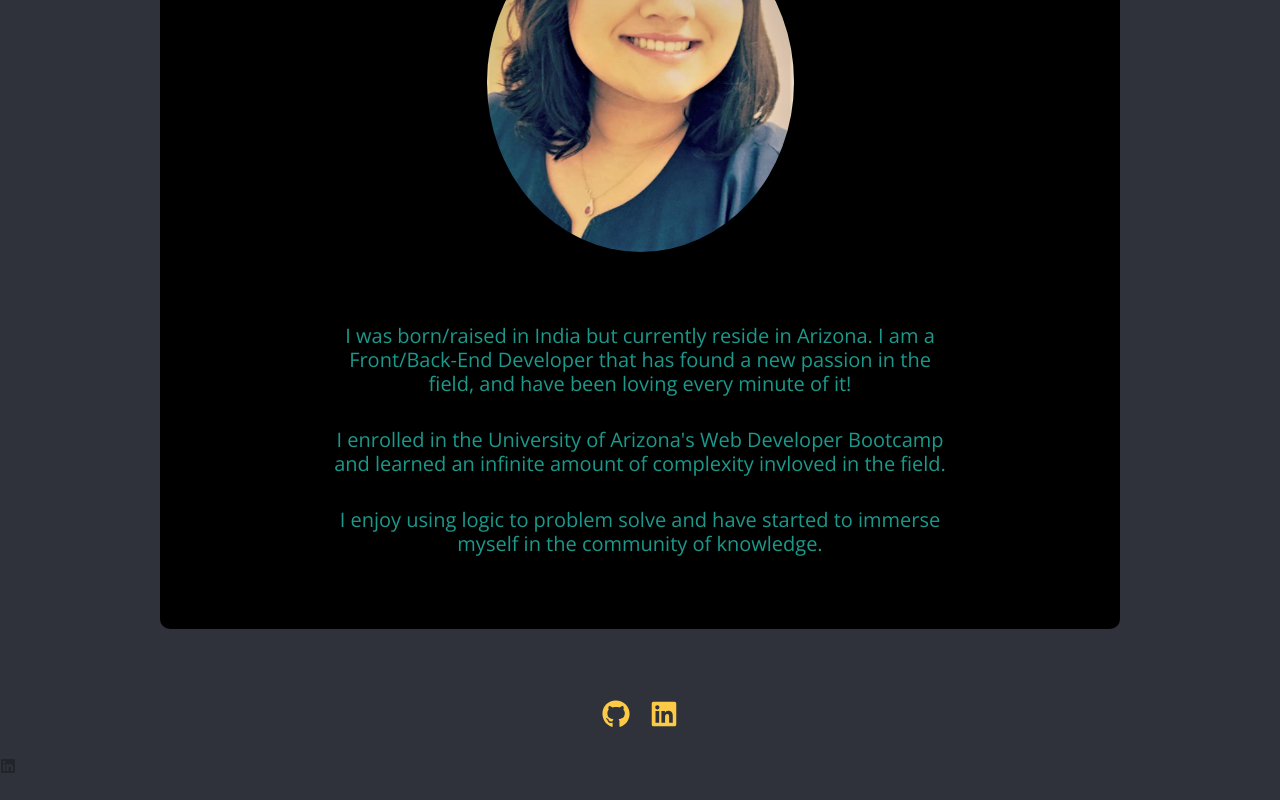
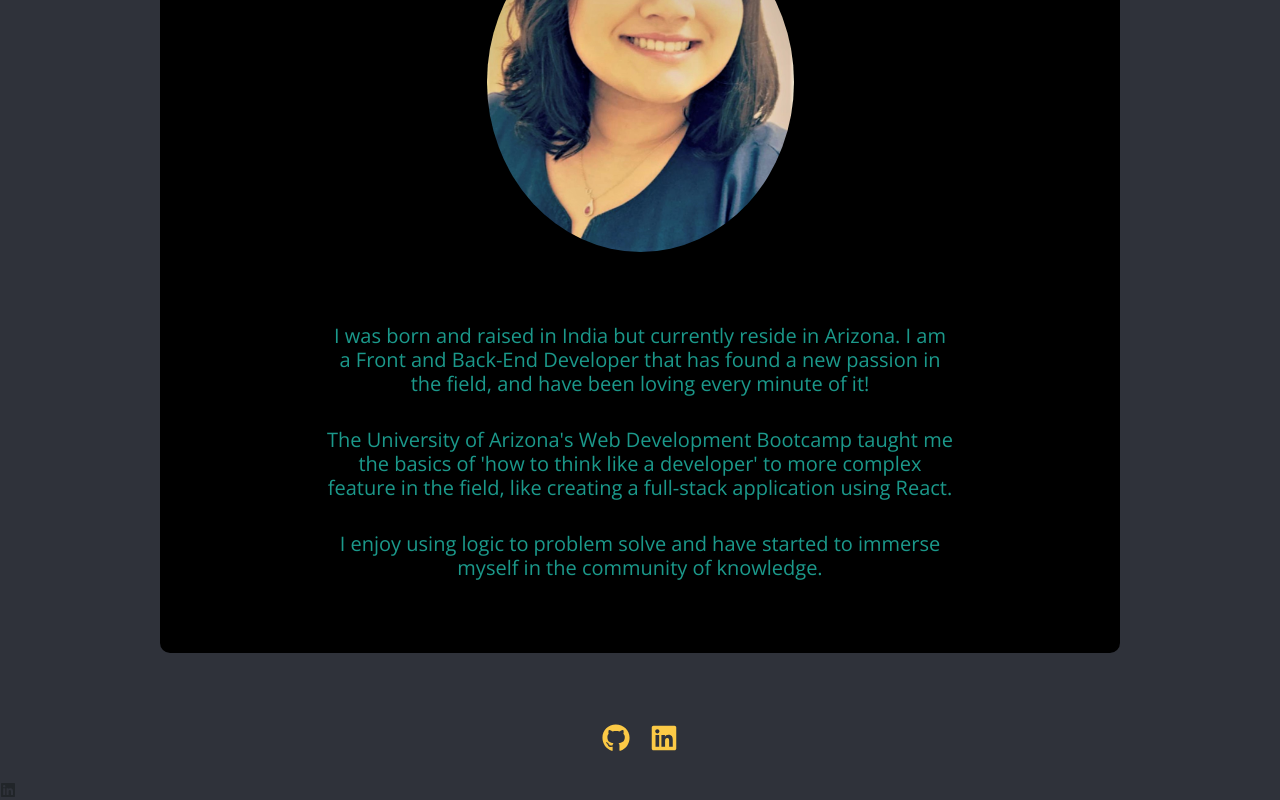
Before and after one commit to lnair1997/20-Portfolio, a React (Create React App) app in the folder tisha/: page / in a window 1280 px wide. Shown: the part 1066-1866 px from the top of the page. Before the commit the page ends 1842 px from the top, so only its background shows below. Built offline with nearby package versions, Linux system fonts and the light colour scheme.

Commit message:
correctly spelling in about me

```diff
--- a/tisha/src/App.css
+++ b/tisha/src/App.css
@@ -45,6 +45,10 @@ a.btn {
     margin: 0 20px;
 }
 
+.proj-card {
+    border: 3px solid !important;
+}
+
 .card-img-top {
     width: 100%;
     height: 250px;
@@ -76,6 +80,7 @@ a.btn {
 .page-footer {
     background-color: #2F323A;
 }
+
 .footer-link {
     color: #FCCA46 !important;
     margin: 0 10px;
--- a/tisha/src/components/AboutMe.js
+++ b/tisha/src/components/AboutMe.js
@@ -10,10 +10,11 @@ function AboutMe() {
     return (
         <Row className="justify-content-center" style={textColor}>
             <Col md={8} className="w-responsive text-center mx-auto p-3 mt-2">
-                <h5>I was born/raised in India but currently reside in Arizona. I am a Front/Back-End Developer
+                <h5>I was born and raised in India but currently reside in Arizona. I am a Front and Back-End Developer
                     that has found a new passion in the field, and have been loving every minute of it! </h5>
                 <br></br>
-                <h5>I enrolled in the University of Arizona's Web Developer Bootcamp and learned an infinite amount of complexity invloved in the field.</h5>
+                <h5>The University of Arizona's Web Development Bootcamp taught me the basics of 'how to think like a
+                    developer' to more complex feature in the field, like creating a full-stack application using React.</h5>
                 <br></br>
                 <h5>I enjoy using logic to problem solve and have started to immerse myself in the community of knowledge.</h5>
                 <hr></hr>
--- a/tisha/src/components/Navbar.js
+++ b/tisha/src/components/Navbar.js
@@ -1,6 +1,5 @@
 import React from 'react';
 import { Link } from 'react-router-dom';
-import { FaGithub, FaLinkedin } from 'react-icons/fa';
 
 import Container from 'react-bootstrap/Container';
 import Navbar from 'react-bootstrap/Navbar';
```
Also changed, not shown: tisha/src/components/MyProjectsCard.js (+2 -2 lines).
